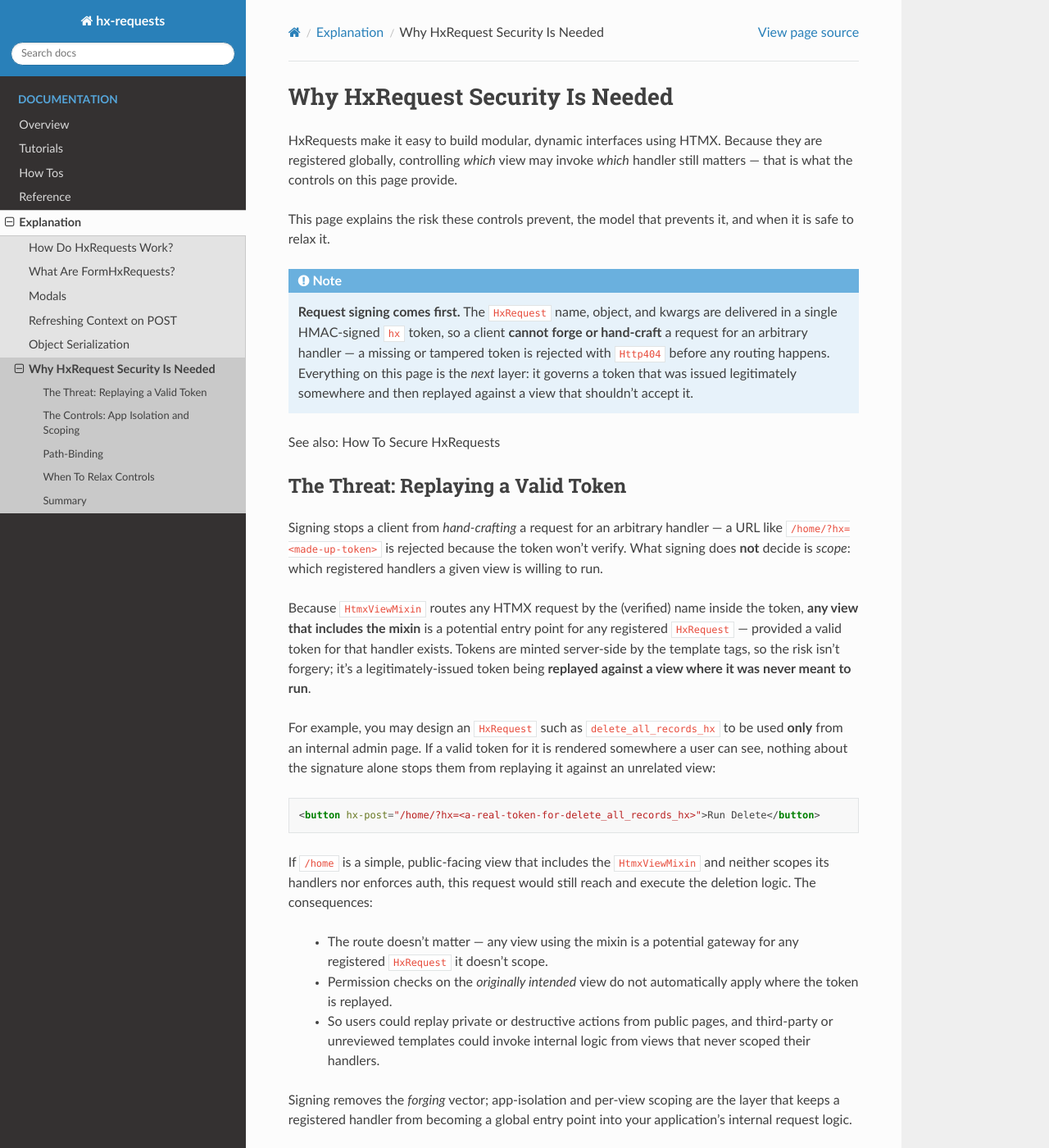
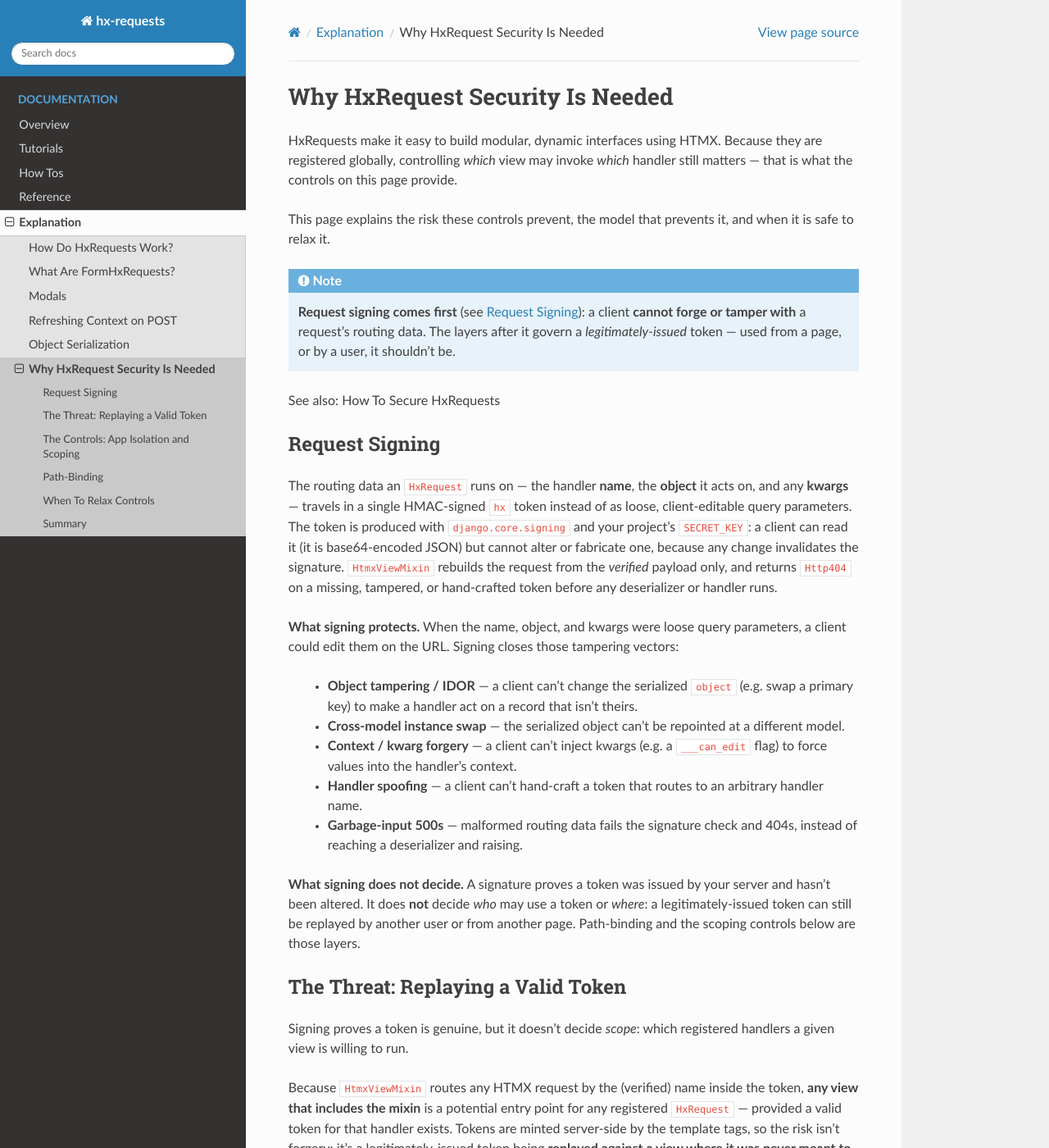
Before and after one commit to yaakovLowenstein/hx-requests, a Sphinx documentation site: the page built from docs/explanation/securing_hx_requests.rst, in a window 1280 px wide and 1400 px high. Shown: the whole window at 82% size. Built offline with Sphinx 7.4.7 and the Read the Docs theme 3.1.0, drawn with Linux system fonts in a browser that asks for light colours; pages that are not in the unit, such as notebooks, are missing from menus; some of the changed text lies outside the part shown.

Commit message:
docs: give signing its own section and reconcile the threat with path-binding
Add a Request Signing section to the security explanation that says what signing
is and, crucially, what it protects (object tampering/IDOR, cross-model instance
swap, ___can_edit kwarg forgery, handler spoofing, garbage-input 500s) and what
it does not decide (who/where). Shrink the intro note to a brief link to it.

Clarify the replay threat now that tokens are path-bound by default: the
/home cross-page replay example is already blocked by path-binding, so a note
frames that scenario as "without that layer, or when relaxed" and spells out what
app-isolation/scoping still cover -- a handler minted from a view or app that
should never render it (e.g. a third-party template), where the token is bound to
that page and posting it back succeeds.

Rename the how-to's path-binding section to "Relaxing Path-Binding" to avoid an
autosectionlabel clash with the new explanation section, and give the explanation
section an explicit label to link to.

```diff
--- a/docs/explanation/securing_hx_requests.rst
+++ b/docs/explanation/securing_hx_requests.rst
@@ -12,24 +12,54 @@ and when it is safe to relax it.
 
 .. note::
 
-    **Request signing comes first.** The :code:`HxRequest` name, object, and
-    kwargs are delivered in a single HMAC-signed :code:`hx` token, so a client
-    **cannot forge or hand-craft** a request for an arbitrary handler — a
-    missing or tampered token is rejected with :code:`Http404` before any
-    routing happens. Everything on this page is the *next* layer: it governs a
-    token that was issued legitimately somewhere and then replayed against a
-    view that shouldn't accept it.
+    **Request signing comes first** (see :ref:`Request Signing`): a client
+    **cannot forge or tamper with** a request's routing data. The layers after it
+    govern a *legitimately-issued* token — used from a page, or by a user, it
+    shouldn't be.
 
 See also: :ref:`How To Secure HxRequests <how-to-secure-hxrequests>`
+
+
+Request Signing
+~~~~~~~~~~~~~~~
+
+The routing data an :code:`HxRequest` runs on — the handler **name**, the
+**object** it acts on, and any **kwargs** — travels in a single HMAC-signed
+:code:`hx` token instead of as loose, client-editable query parameters. The
+token is produced with :code:`django.core.signing` and your project's
+:code:`SECRET_KEY`: a client can read it (it is base64-encoded JSON) but cannot
+alter or fabricate one, because any change invalidates the signature.
+:code:`HtmxViewMixin` rebuilds the request from the *verified* payload only, and
+returns :code:`Http404` on a missing, tampered, or hand-crafted token before any
+deserializer or handler runs.
+
+**What signing protects.** When the name, object, and kwargs were loose query
+parameters, a client could edit them on the URL. Signing closes those tampering
+vectors:
+
+    - **Object tampering / IDOR** — a client can't change the serialized
+      :code:`object` (e.g. swap a primary key) to make a handler act on a record
+      that isn't theirs.
+    - **Cross-model instance swap** — the serialized object can't be repointed at
+      a different model.
+    - **Context / kwarg forgery** — a client can't inject kwargs (e.g. a
+      :code:`___can_edit` flag) to force values into the handler's context.
+    - **Handler spoofing** — a client can't hand-craft a token that routes to an
+      arbitrary handler name.
+    - **Garbage-input 500s** — malformed routing data fails the signature check
+      and 404s, instead of reaching a deserializer and raising.
+
+**What signing does not decide.** A signature proves a token was issued by your
+server and hasn't been altered. It does **not** decide *who* may use a token or
+*where*: a legitimately-issued token can still be replayed by another user or
+from another page. Path-binding and the scoping controls below are those layers.
 
 
 The Threat: Replaying a Valid Token
 ~~~~~~~~~~~~~~~~~~~~~~~~~~~~~~~~~~~~~
 
-Signing stops a client from *hand-crafting* a request for an arbitrary handler
-— a URL like :code:`/home/?hx=<made-up-token>` is rejected because the token
-won't verify. What signing does **not** decide is *scope*: which registered
-handlers a given view is willing to run.
+Signing proves a token is genuine, but it doesn't decide *scope*: which
+registered handlers a given view is willing to run.
 
 Because :code:`HtmxViewMixin` routes any HTMX request by the (verified) name
 inside the token, **any view that includes the mixin** is a potential entry
@@ -49,7 +79,19 @@ signature alone stops them from replaying it against an unrelated view:
 
 If :code:`/home` is a simple, public-facing view that includes the
 :code:`HtmxViewMixin` and neither scopes its handlers nor enforces auth, this
-request would still reach and execute the deletion logic. The consequences:
+request would still reach and execute the deletion logic.
+
+.. note::
+
+    By default this exact cross-page replay is **already blocked**: tokens are
+    :ref:`path-bound <path-binding>`, so a token minted on the admin page is
+    rejected on :code:`/home`. The scenario here is what happens *without* that
+    layer — or when it is relaxed. App-isolation and scoping remain necessary for
+    the case path-binding can't cover: a handler minted from a view or app that
+    should never render it (e.g. a third-party template), where the token is
+    bound to *that* page and posting it back there succeeds.
+
+The consequences:
 
     - The route doesn't matter — any view using the mixin is a potential gateway
       for any registered :code:`HxRequest` it doesn't scope.
@@ -88,6 +130,8 @@ Additive Logic                Combines or replaces base rule
 See :ref:`How To Secure HxRequests <how-to-secure-hxrequests>` for configuration
 examples of each layer.
 
+
+.. _path-binding:
 
 Path-Binding
 ~~~~~~~~~~~~
--- a/docs/how_tos/secure_hx_requests.rst
+++ b/docs/how_tos/secure_hx_requests.rst
@@ -176,8 +176,8 @@ Only HxRequests in :code:`allowed_hx_requests` can be called from this view
 
 
 
-Path-Binding
-~~~~~~~~~~~~
+Relaxing Path-Binding
+~~~~~~~~~~~~~~~~~~~~~~~
 
 By default, every signed token is bound to the URL path it was rendered on, so it
 only verifies when replayed back to that same path (see
```
